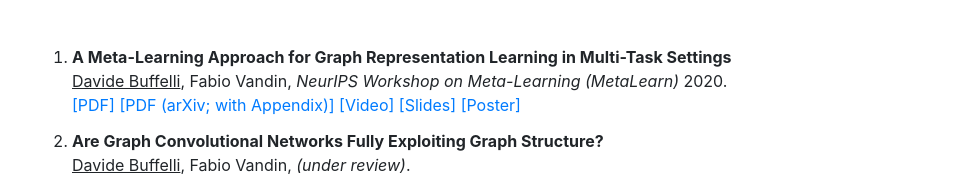
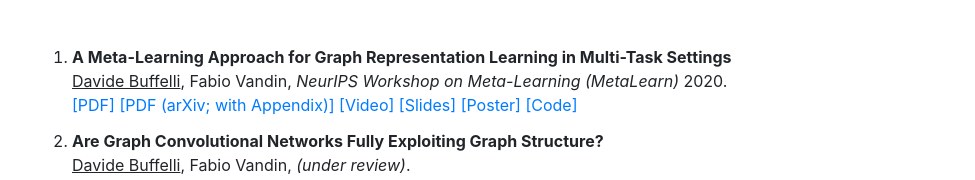
Before and after one commit to DavideBuffelli/davidebuffelli.github.io, a website with bundled scripts: page cv.html in a window 1280 px wide. Shown: the part 2732-2912 px from the top of the page, without its empty margins (288-1263 px from the left). Built offline with nearby package versions, Linux system fonts and the light colour scheme; a web font is replaced by a local one.

Commit message:
added code for SAME paper

```diff
--- a/cv.html
+++ b/cv.html
@@ -209,6 +209,7 @@
               <a href="https://slideslive.com/38941547/a-metalearning-approach-for-graph-representation-learning-in-multitask-settings?ref=account-37001-latest" target="_blank">[Video]</a>
               <a href="data/SAME/NeurIPS_slides.pdf", target="_blank">[Slides]</a>
               <a href="data/SAME/NeurIPS_poster.pdf", target="_blank">[Poster]</a>
+              <a href="https://github.com/DavideBuffelli/SAME", target="_blank">[Code]</a>
             </li>
             <li style="margin-bottom: 12px;">
               <strong>Are Graph Convolutional Networks Fully Exploiting Graph Structure? </strong><br>
```
Also changed, not shown: index.html (+1 -0 lines), 1 other file.
